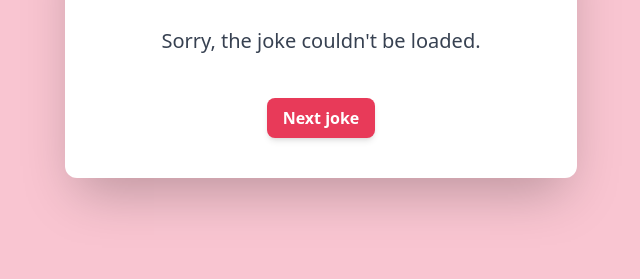
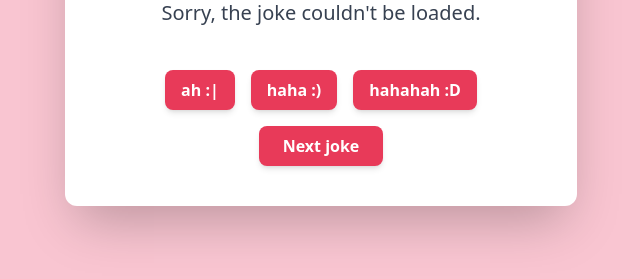
Before and after one commit to claudiabcn/sprint4-typescriptAPI, a website with bundled scripts: page index.html in a window 1280 px wide. Shown: the part 353-632 px from the top of the page, without its empty margins (319-959 px from the left). Built offline with nearby package versions, Linux system fonts and the light colour scheme; no server answers.

Commit message:
Add 3 buttons in HTML, score 1, 2 and 3

```diff
--- a/index.html
+++ b/index.html
@@ -20,12 +20,35 @@
         class="text-xl text-gray-700 mb-8 min-h-[50px] flex items-center justify-center"
       ></p>
 
-      <button
-        id="btn"
-        class="bg-primary hover:bg-fuchsia-600 text-white font-semibold py-2 px-4 rounded-lg transition duration-200 shadow-md hover:shadow-lg"
-      >
-        Next joke
-      </button>
+      <div class="flex flex-wrap gap-4 mb-4 justify-center">
+        <button
+          id="btn-score1"
+          class="bg-primary hover:bg-fuchsia-600 text-white font-semibold py-2 px-4 rounded-lg transition duration-200 shadow-md hover:shadow-lg"
+        >
+          ah :|
+        </button>
+        <button
+          id="btn-score2"
+          class="bg-primary hover:bg-fuchsia-600 text-white font-semibold py-2 px-4 rounded-lg transition duration-200 shadow-md hover:shadow-lg"
+        >
+          haha :)
+        </button>
+        <button
+          id="btn-score4"
+          class="bg-primary hover:bg-fuchsia-600 text-white font-semibold py-2 px-4 rounded-lg transition duration-200 shadow-md hover:shadow-lg"
+        >
+          hahahah :D
+        </button>
+      </div>
+
+      <div>
+        <button
+          id="btn"
+          class="bg-primary hover:bg-fuchsia-600 text-white font-semibold py-2 px-6 rounded-lg transition duration-200 shadow-md hover:shadow-lg"
+        >
+          Next joke
+        </button>
+      </div>
     </div>
     <script type="module" src="./dist/main.js"></script>
   </body>
```
